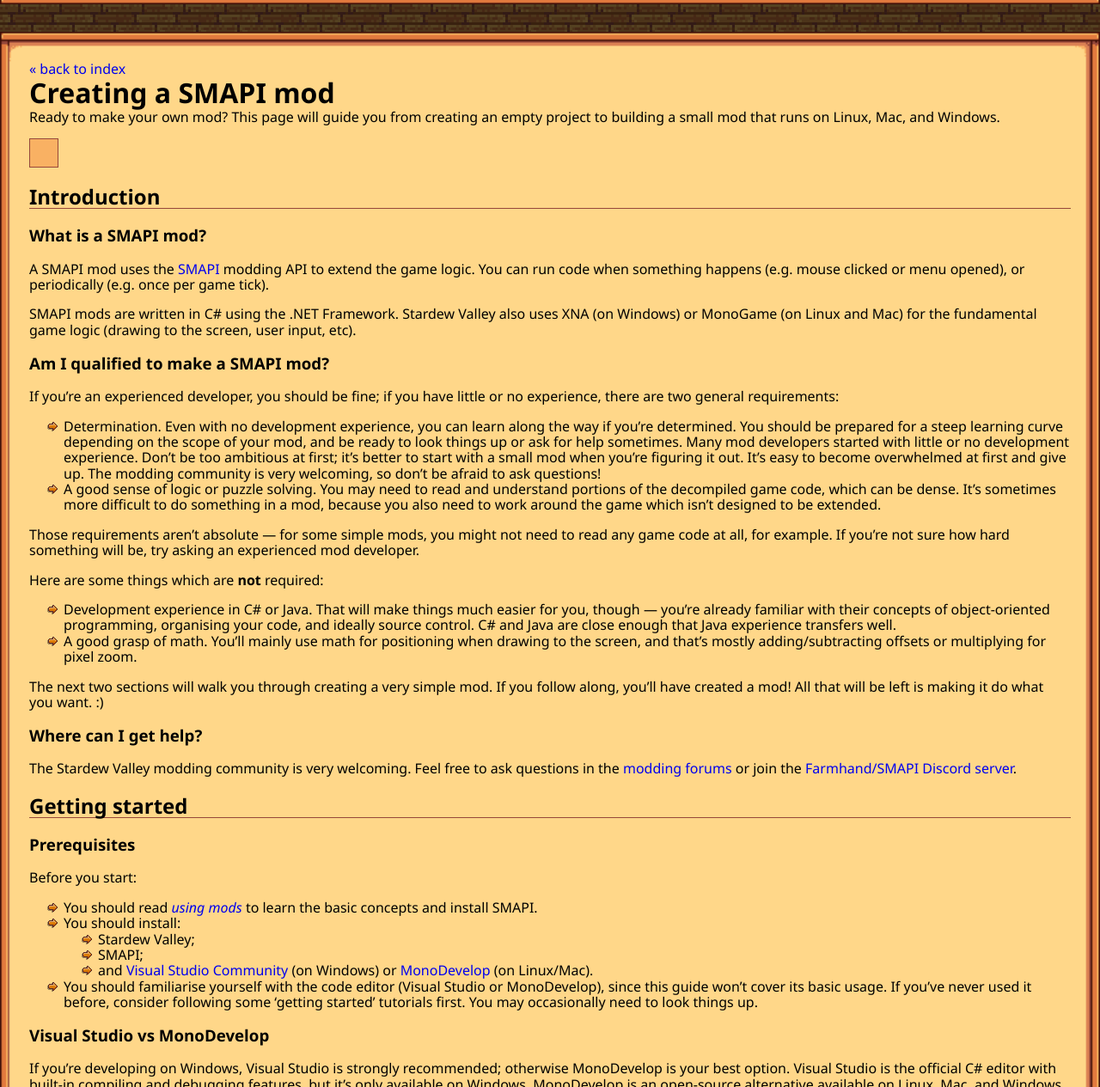
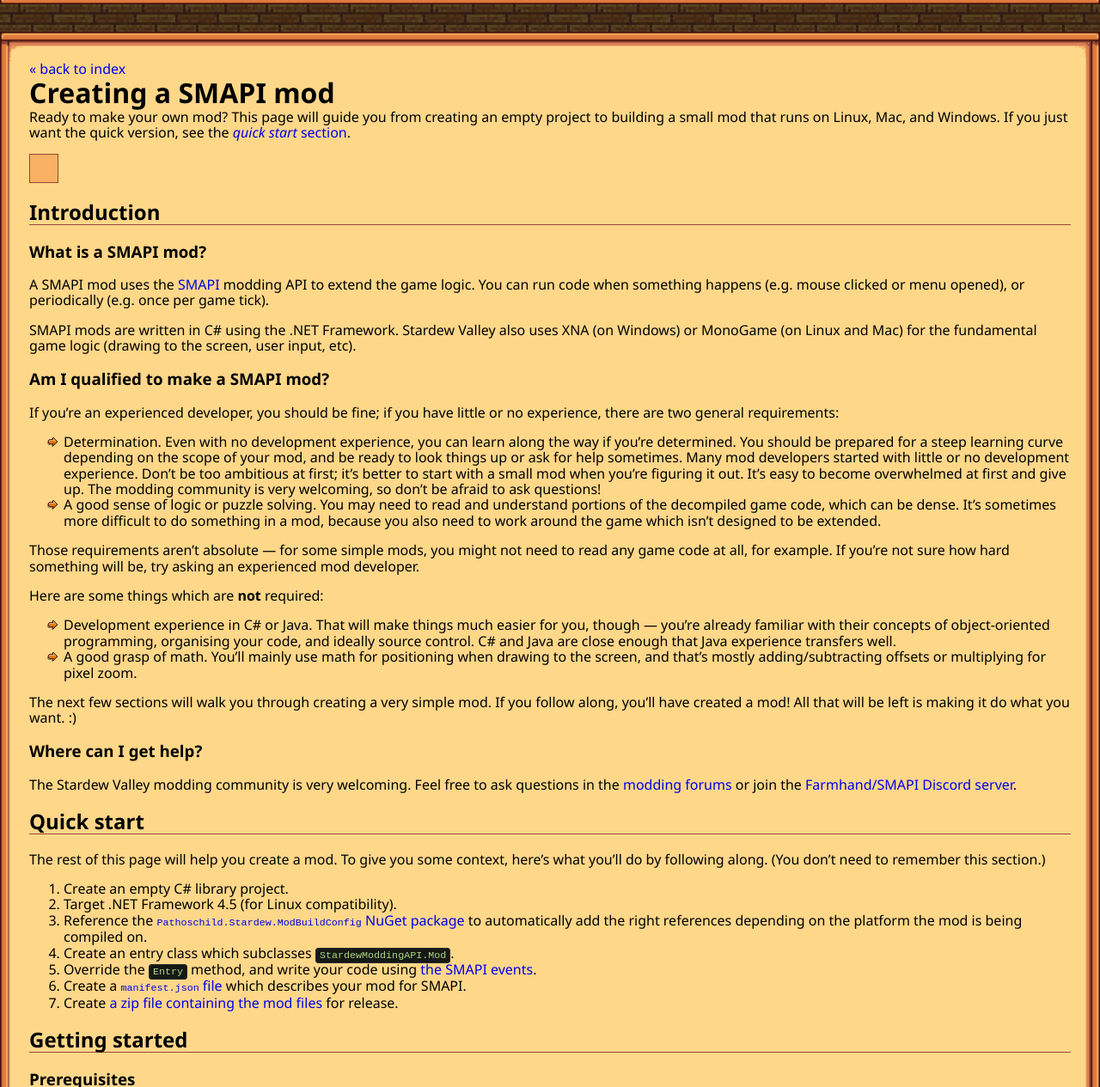
Before and after one commit to Pathoschild/canimod.github.io, a Jekyll site: the page built from guides/creating-a-smapi-mod.md, in a window 1280 px wide and 1400 px high, scrolled down 232 px, cut to the strip 135-1400 px from the top of the window. Shown: the whole strip at 86% size. Built offline with Jekyll 4.4.1, drawn with Linux system fonts in a browser that asks for light colours; nearby versions of some CDN libraries; some of the changed text lies outside the part shown.

Commit message:
add a quick-start section to 'creating a SMAPI mod'

````diff
--- a/guides/creating-a-smapi-mod.md
+++ b/guides/creating-a-smapi-mod.md
@@ -1,7 +1,7 @@
 ---
 layout: default
 title: Creating a SMAPI mod
-intro: Ready to make your own mod? This page will guide you from creating an empty project to building a small mod that runs on Linux, Mac, and Windows.
+intro: Ready to make your own mod? This page will guide you from creating an empty project to building a small mod that runs on Linux, Mac, and Windows. If you just want the quick version, see the <a href="#quick-start"><em>quick start</em> section</a>.
 ---
 
 ## Introduction
@@ -40,7 +40,7 @@
 * A good grasp of math. You'll mainly use math for positioning when drawing to the screen, and
   that's mostly adding/subtracting offsets or multiplying for pixel zoom.
 
-The next two sections will walk you through creating a very simple mod. If you follow along, you'll
+The next few sections will walk you through creating a very simple mod. If you follow along, you'll
 have created a mod! All that will be left is making it do what you want. :)
 
 <span id="help"></span>
@@ -49,6 +49,19 @@
 The Stardew Valley modding community is very welcoming. Feel free to ask questions in the
 [modding forums](http://community.playstarbound.com/forums/mods.215/) or join the
 [Farmhand/SMAPI Discord server](https://discordapp.com/invite/0t3fh2xhHVc6Vdyx).
+
+## Quick start
+The rest of this page will help you create a mod. To give you some context, here's what you'll do
+by following along. (You don't need to remember this section.)
+
+1. Create an empty C# library project.
+2. Target .NET Framework 4.5 (for Linux compatibility).
+3. Reference the [`Pathoschild.Stardew.ModBuildConfig` NuGet package](https://github.com/Pathoschild/Stardew.ModBuildConfig)
+   to automatically add the right references depending on the platform the mod is being compiled on.
+4. Create an entry class which subclasses `StardewModdingAPI.Mod`.
+5. Override the `Entry` method, and write your code using [the SMAPI events](#available-events).
+6. Create a [`manifest.json` file](#creating-your-mod-manifest) which describes your mod for SMAPI.
+6. Create [a zip file containing the mod files](#sharing-your-mod) for release.
 
 ## Getting started
 
@@ -92,7 +105,7 @@
 This section is still experimental. If you run into any problems or need help, come <a href="#help">ask us for help</a>. :)
 </p>
 
-1. Reference the [`Stardew.ModBuildConfig` NuGet package](https://github.com/Pathoschild/Stardew.ModBuildConfig).
+1. Reference the [`Pathoschild.Stardew.ModBuildConfig` NuGet package](https://github.com/Pathoschild/Stardew.ModBuildConfig).
    This will automatically configure your project to load the right modding dependencies for the
    current platform, so your mod can be built on Linux, Mac, or Windows. It also adds support for
    debugging the mod in-game.
@@ -359,7 +372,6 @@
 ### Decompiling the game code
 When you start working on more complex mods, you may need to look at how the game code works.
 
-
 Here's how to decompile the game code so you can look at it:
 
 1. Open `StardewValley.exe` in [dotPeek](https://www.jetbrains.com/decompiler/).
@@ -380,7 +392,6 @@
 here's how you would release it for others to use.
 
 ### Sharing your mod
-
 1. Copy your `manifest.json` and compiled files into a folder matching your mod's name (like
    `PineapplesEverywhere`). A few tips:
    * Only use letters in the folder name (no spaces or symbols) to simplify troubleshooting later.
@@ -397,7 +408,6 @@
       PineapplesEverywhere.pdb
       config.json
       manifest.json
-
 ```
 
 The best places to share your mod are [Nexus Mods](http://www.nexusmods.com/stardewvalley) and
````
